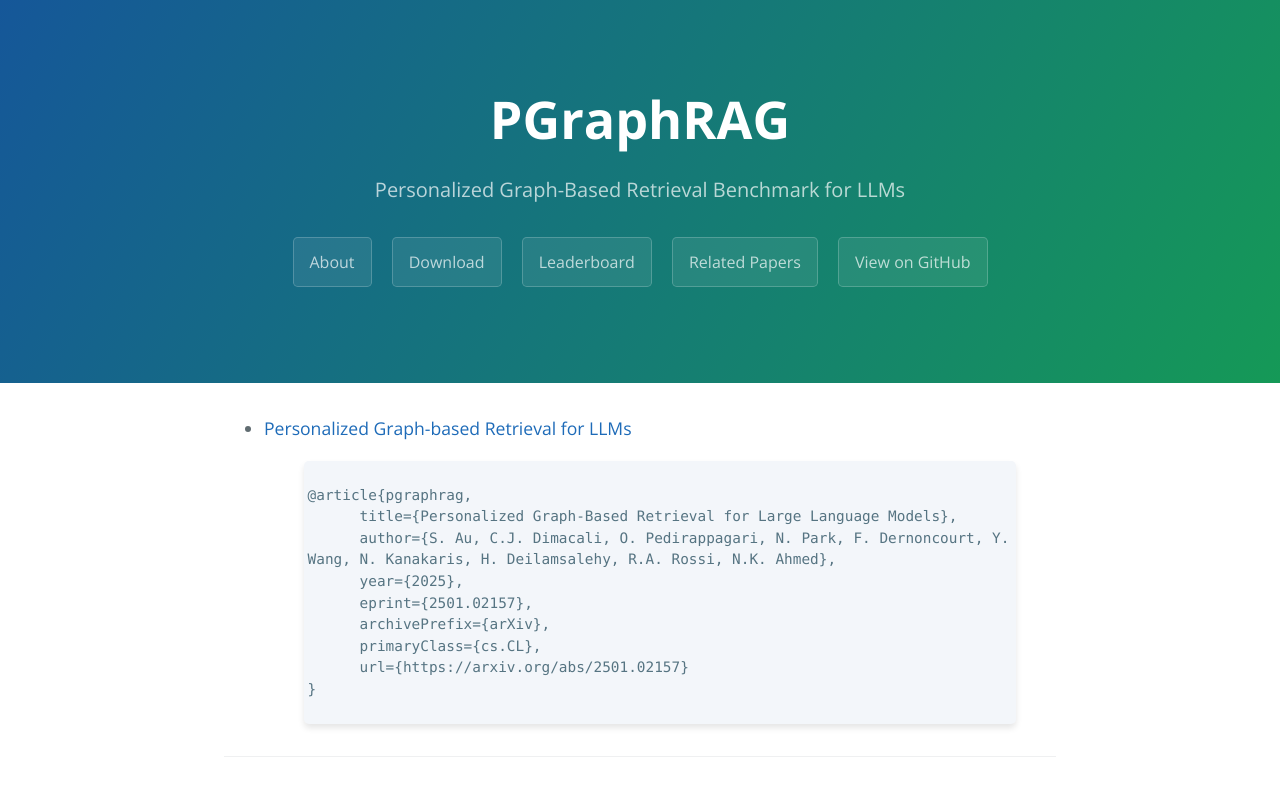
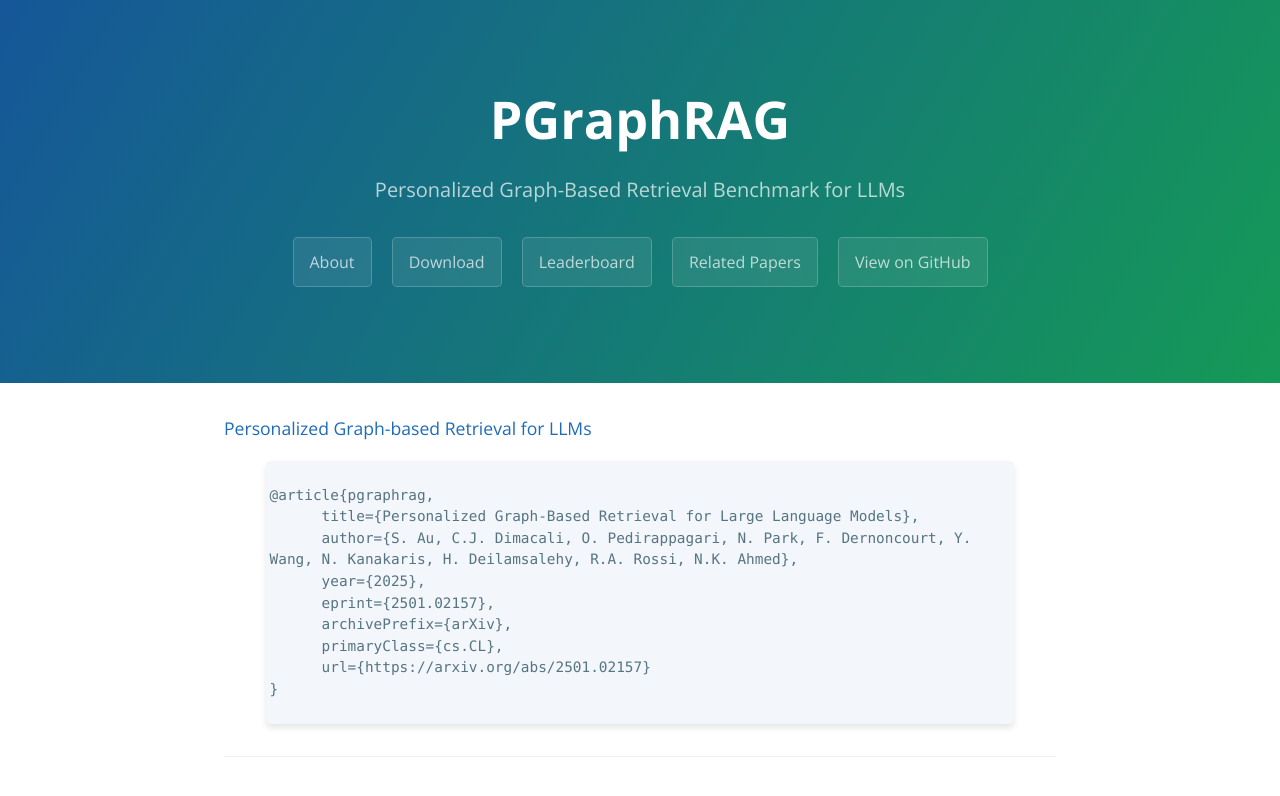
Before and after one commit to PGraphRAG-benchmark/PGraphRAG-benchmark.github.io, a Jekyll site: the page built from related-papers.html, in a window 1280 px wide. Shown: the top 796 px of the page. Built offline with Jekyll 4.4.1, drawn with Linux system fonts in a browser that asks for light colours.

Commit message:
Update related-papers.html

```diff
--- a/related-papers.html
+++ b/related-papers.html
@@ -4,8 +4,7 @@
 permalink: papers
 ---
 
-<ul>
-   <li><a href="https://arxiv.org/pdf/2501.02157">Personalized Graph-based Retrieval for LLMs</a></li>
+<a href="https://arxiv.org/pdf/2501.02157">Personalized Graph-based Retrieval for LLMs</a>
 
    <code>
 @article{pgraphrag,
@@ -18,4 +17,3 @@
       url={https://arxiv.org/abs/2501.02157}
 }
     </code>
- </ul>
```
